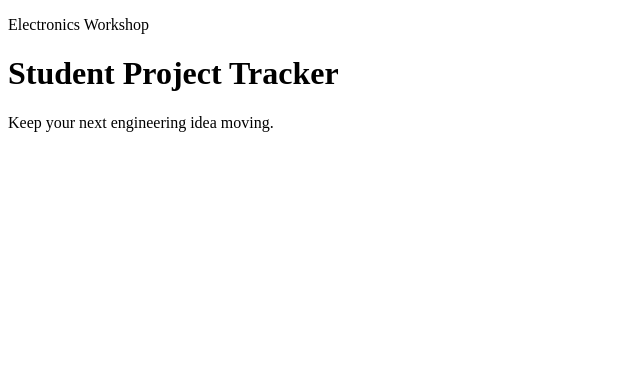
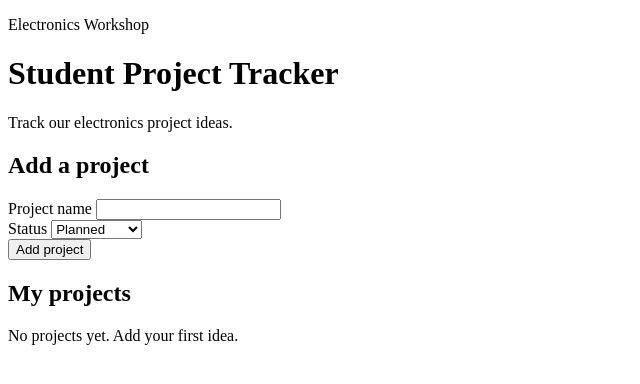
Before and after one commit to pranjal-sarnad/student-project-tracker, a website: page public/index.html in a window 1280 px wide. Shown: the whole page, without its empty margins (0-640 px from the left). Drawn offline with Linux system fonts and the light colour scheme.

Commit message:
Describe tracker and inspect HTML

```diff
--- a/public/index.html
+++ b/public/index.html
@@ -1,13 +1,64 @@
-<!doctype html>
+
+<!DOCTYPE html>
 <html lang="en">
 <head>
-    <meta charset="UTF-8"><meta name="viewport" content="width=device-width, initial-scale=1"><title>Workshop readiness</title>
+    <meta charset="UTF-8">
+    <meta name="viewport" content="width=device-width, initial-scale=1.0">
+    <title>Student Project Tracker</title>
+    <link rel="stylesheet" href="style.css">
+    <script src="script.js" defer></script>
 </head>
 <body>
     <main>
-        <p>Electronics Workshop</p>
-        <h1>Student Project Tracker</h1>
-        <p>Keep your next engineering idea moving.</p>
+        <header>
+            <p>Electronics Workshop</p>
+            <h1>Student Project Tracker</h1>
+            <p>Track our electronics project ideas.</p>
+        </header>
+
+        <section aria-labelledby="form-title">
+            <h2 id="form-title">Add a project</h2>
+
+            <form id="project-form">
+                <div>
+                    <label for="name">Project name</label>
+                    <input
+                        type="text"
+                        id="name"
+                        name="name"
+                        required
+                        maxlength="80"
+                    >
+                </div>
+
+                <div>
+                    <label for="status">Status</label>
+                    <select id="status" name="status">
+                        <option value="Planned">Planned</option>
+                        <option value="In Progress">In Progress</option>
+                        <option value="Completed">Completed</option>
+                    </select>
+                </div>
+
+                <button id="save-button" type="submit">
+                    Add project
+                </button>
+
+                <button id="cancel-button" type="button" hidden>
+                    Cancel
+                </button>
+            </form>
+
+            <p id="message" role="status" aria-live="polite"></p>
+        </section>
+
+        <section aria-labelledby="list-title">
+            <h2 id="list-title">My projects</h2>
+
+            <p id="empty-state">No projects yet. Add your first idea.</p>
+
+            <ul id="project-list"></ul>
+        </section>
     </main>
 </body>
 </html>
```
